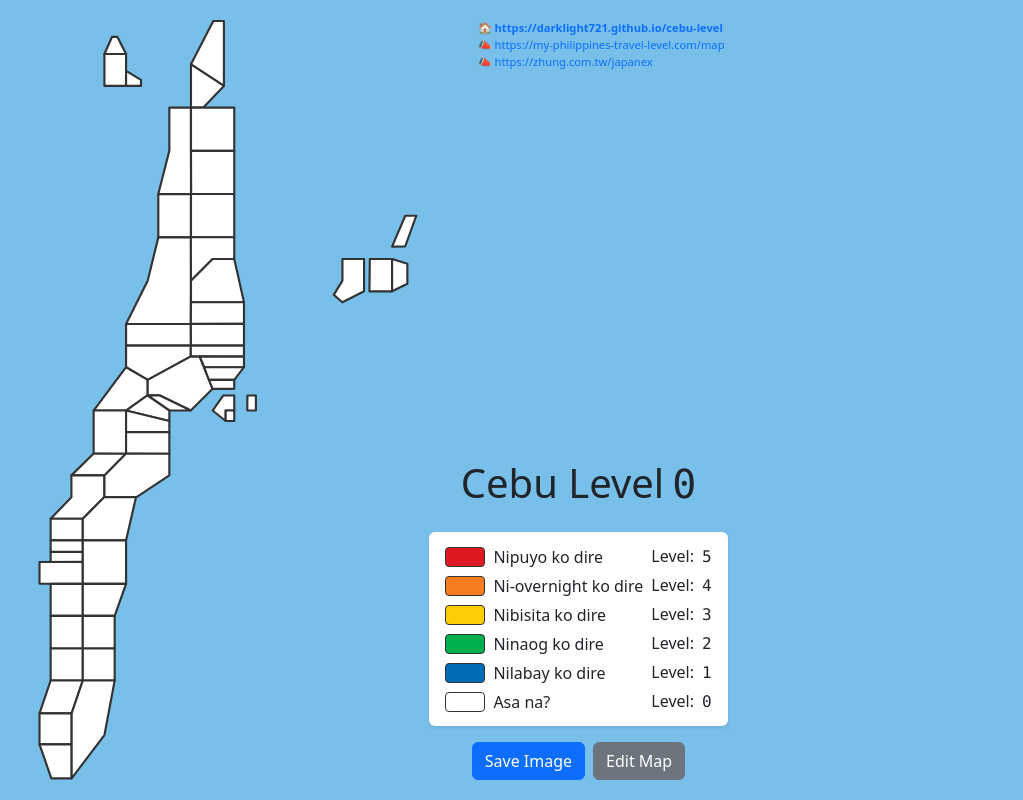
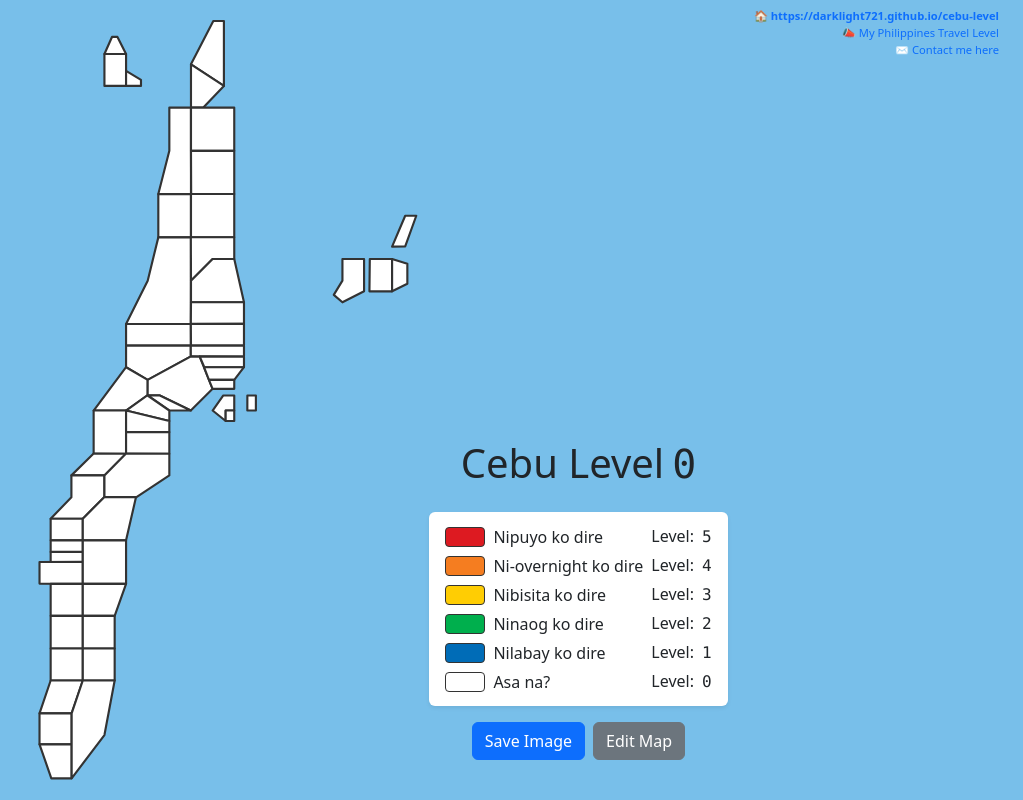
Before and after one commit to darklight721/cebu-level, a React (Vite) app: page / in a window 1280 px wide. Shown: the whole page, without its empty margins (257-1280 px from the left). Built offline with nearby package versions, Linux system fonts and the light colour scheme.

Commit message:
Reposition links and add contact

```diff
--- a/src/App.css
+++ b/src/App.css
@@ -9,12 +9,7 @@
 }
 
 .links {
-  margin: 20px 20px 0 0;
-  font-size: 0.4rem;
-  width: 145px;
-  position: absolute;
-  top: 0;
-  right: 0;
+  font-size: 0.5rem;
 }
 
 .title-card {
@@ -73,7 +68,6 @@
 
 @media (min-width: 576px) {
   .links {
-    width: 250px;
     font-size: 0.7rem;
   }
 
@@ -83,6 +77,7 @@
 
   .title-card {
     max-width: 400px;
+    margin-bottom: 40px;
   }
 
   .tile {
@@ -91,8 +86,8 @@
 }
 
 @media (min-width: 768px) {
-  .links,
   .title-card {
     position: static;
+    align-self: flex-end;
   }
 }
--- a/src/App.tsx
+++ b/src/App.tsx
@@ -21,6 +21,30 @@ export default function App() {
 
   return (
     <div className="app mx-sm-3 h-100 position-relative overflow-auto d-flex justify-content-md-center">
+      <div className="links m-2 text-end position-absolute top-0 end-0">
+        <a
+          className="d-block text-decoration-none main-link"
+          href="https://darklight721.github.io/cebu-level"
+        >
+          🏠 https://darklight721.github.io/cebu-level
+        </a>
+        <a
+          data-html2canvas-ignore
+          className="d-block text-decoration-none"
+          href="https://my-philippines-travel-level.com/map"
+          target="_blank"
+          rel="noopener noreferrer"
+        >
+          📣 My Philippines Travel Level
+        </a>
+        <a
+          data-html2canvas-ignore
+          className="d-block text-decoration-none"
+          href="mailto:skinned.vibes-06@icloud.com?subject=Cebu%20Level&body=Hi%20Roy!"
+        >
+          ✉️ Contact me here
+        </a>
+      </div>
       <svg
         className="flex-grow-1 flex-sm-grow-0 h-100"
         xmlns="http://www.w3.org/2000/svg"
@@ -56,33 +80,6 @@ export default function App() {
           )
         })}
       </svg>
-      <div className="d-flex flex-column justify-content-between align-items-end">
-        <div className="links">
-          <a
-            className="d-block text-decoration-none text-truncate main-link"
-            href="https://darklight721.github.io/cebu-level"
-          >
-            🏠 https://darklight721.github.io/cebu-level
-          </a>
-          <a
-            data-html2canvas-ignore
-            className="d-block text-decoration-none text-truncate"
-            href="https://my-philippines-travel-level.com/map"
-            target="_blank"
-            rel="noopener noreferrer"
-          >
-            📣 https://my-philippines-travel-level.com/map
-          </a>
-          <a
-            data-html2canvas-ignore
-            className="d-block text-decoration-none text-truncate"
-            href="https://zhung.com.tw/japanex"
-            target="_blank"
-            rel="noopener noreferrer"
-          >
-            📣 https://zhung.com.tw/japanex
-          </a>
-        </div>
       <div className="title-card d-flex flex-column align-items-center">
         <h1 className="text-center">
           {values.name}
@@ -118,12 +115,10 @@ export default function App() {
               if (target.href) return
 
               e.preventDefault()
-                html2canvas(document.body, { logging: false }).then(
-                  (canvas) => {
+              html2canvas(document.body, { logging: false }).then((canvas) => {
                 target.setAttribute('href', canvas.toDataURL())
                 target.click()
-                  }
-                )
+              })
               window.gtag?.('event', 'post_score', { score: total })
             }}
           >
@@ -132,7 +127,6 @@ export default function App() {
           <Button className="ms-2" onClick={toggleEditing}>
             Edit Map
           </Button>
-          </div>
         </div>
       </div>
       {activeTown && (
```
Lines whose indentation alone changed are shown as unchanged.
